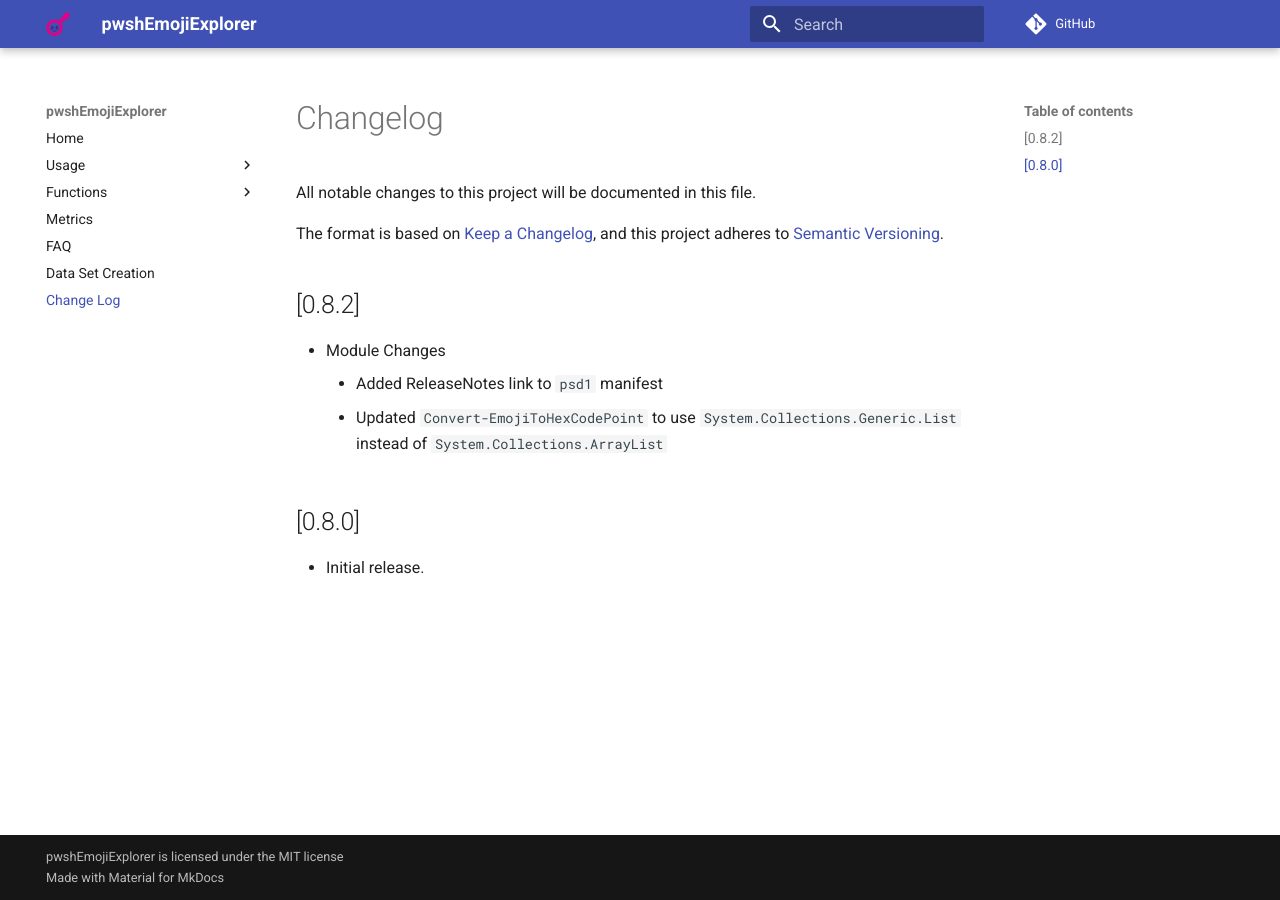
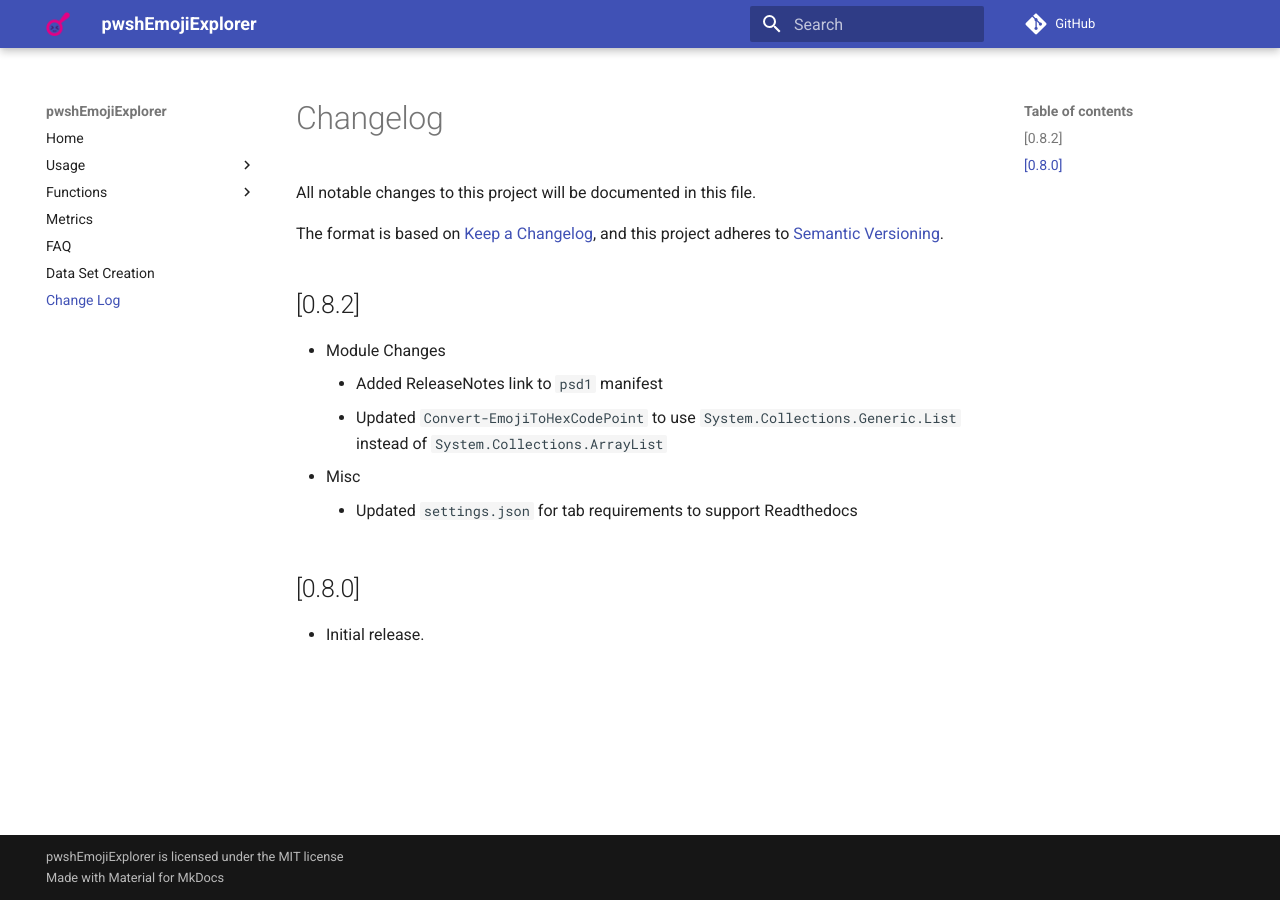
Before and after one commit to techthoughts2/pwshEmojiExplorer, an MkDocs documentation site: the page built from docs/CHANGELOG.md, in a window 1280 px wide. Built offline with MkDocs 1.6.1 and Material for MkDocs 9.7.7, drawn with Linux system fonts in a browser that asks for light colours; comment, search, counter and statistics services are not loaded.

Commit message:
Update settings.json for tab requirements and add markdownlint configuration

```diff
--- a/docs/CHANGELOG.md
+++ b/docs/CHANGELOG.md
@@ -10,6 +10,8 @@ and this project adheres to [Semantic Versioning](https://semver.org/spec/v2.0.0
 - Module Changes
     - Added ReleaseNotes link to `psd1` manifest
     - Updated `Convert-EmojiToHexCodePoint` to use `System.Collections.Generic.List` instead of `System.Collections.ArrayList`
+- Misc
+    - Updated `settings.json` for tab requirements to support Readthedocs
 
 ## [0.8.0]
 
```
